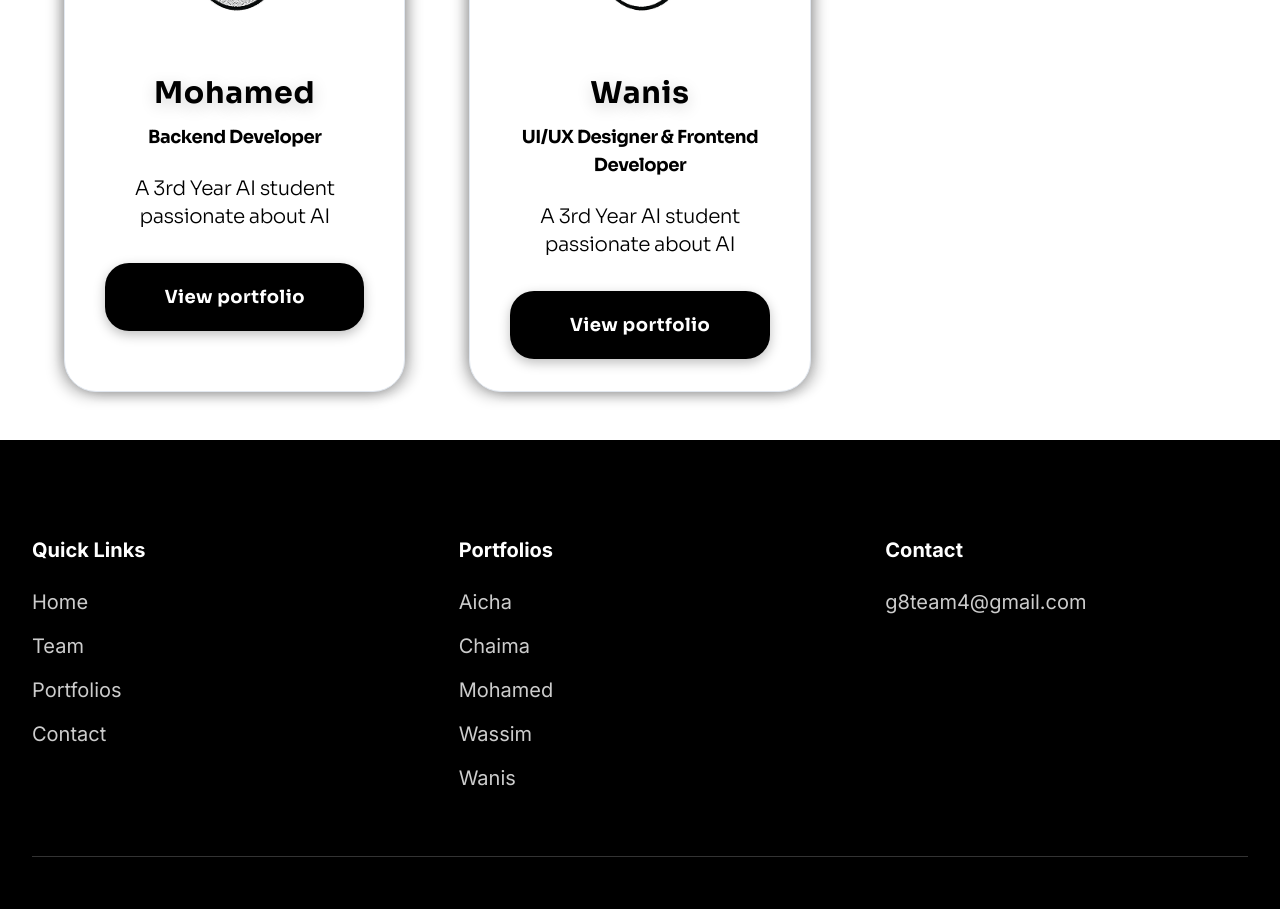
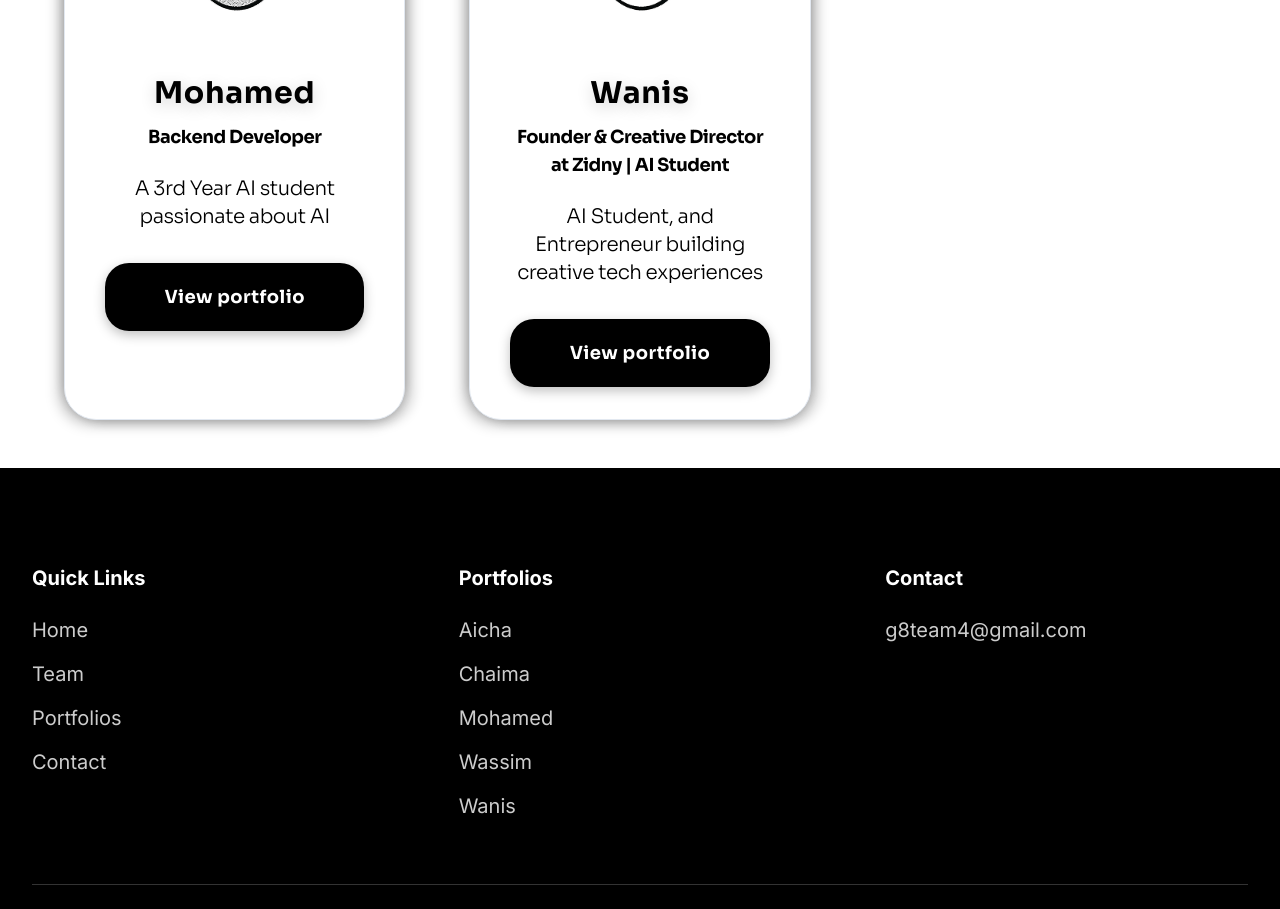
Before and after one commit to peppa234/Team_Portfolio, a React (Vite) app: page /portfolios in a window 1280 px wide. Shown: the part 1320-2229 px from the top of the page. Built offline with nearby package versions, Linux system fonts and the light colour scheme; a web font is replaced by a local one.

Commit message:
chore: creating features branch for wanis

```diff
--- a/src/data/teamData.ts
+++ b/src/data/teamData.ts
@@ -181,44 +181,39 @@ export const teamMembers: TeamMember[] = [
     slug: "wanis",
     name: "Wanis",
     image: "/Wanis.png",
-    description: "A 3rd Year AI student passionate about AI",
-    role: "UI/UX Designer & Frontend Developer",
-    bio: "A creative designer and developer who bridges the gap between design and code. I create beautiful, intuitive interfaces that users love.",
+    description: "AI Student, and Entrepreneur building creative tech experiences",
+    role: "Founder & Creative Director at Zidny | AI Student",
+    bio: "An entrepreneur passionate about blending art, technology, and education. As the founder of Zidny, I lead projects that empower youth through creativity, innovation, and learning. With a background in AI and storytelling, I bring emotion and clarity into everything I design, film, or build.",
     technicalSkills: [
       "Figma",
-      "Adobe XD",
+      "After Effects",
       "React",
       "Tailwind CSS",
       "CSS3",
-      "JavaScript",
       "Animation",
       "Responsive Design",
     ],
     professionalSkills: [
-      "User research",
-      "Prototyping",
-      "Visual design",
-      "Collaboration",
-      "Attention to detail",
+      "Leadership",
+      "Storytelling",
+      "Public Speaking",
+      "Marketing Strategy",
+      "Team Management",
+      "Creative Problem Solving",
     ],
     projects: [
       {
-        id: 1,
-        title: "Design System",
-        description:
-          "A comprehensive design system with reusable components, design tokens, and documentation that ensures consistency across all team projects and accelerates development.",
-      },
-      {
-        id: 2,
-        title: "Mobile App UI",
-        description:
-          "An elegant mobile application interface with smooth animations and intuitive navigation, designed with user-centered principles and extensive user testing.",
-      },
+      id: 1,
+      title: "Zidny",
+      description:
+        "An educational and creative startup that empowers young people to learn, grow, and create through digital innovation, workshops, and storytelling.",
+    },
+
     ],
     contactInfo: {
-      github: "https://github.com/wanis",
-      linkedin: "https://linkedin.com/in/wanis",
-      email: "wanis@example.com",
+      github: "https://github.com/WanisHADJMOHAMMED",
+      linkedin: "https://www.linkedin.com/in/wanis-hadj-mohammed-35992233b?utm_source=share&utm_campaign=share_via&utm_content=profile&utm_medium=ios_app",
+      email: "wanishadjmohammed@gmail.com",
     },
   },
 ];
```
